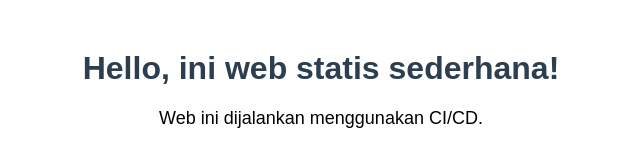
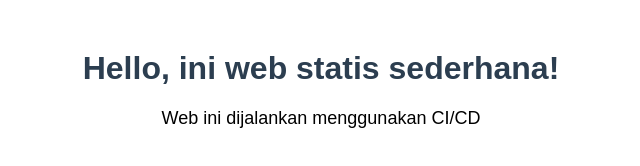
Before and after one commit to ilhamabi/project-devops-uts, a plain HTML site: page index.html in a window 1280 px wide. Shown: the full height of the page, 319-959 px from the left. Drawn offline with Linux system fonts and the light colour scheme.

```diff
--- a/index.html
+++ b/index.html
@@ -20,6 +20,6 @@
   </head>
   <body>
     <h1>Hello, ini web statis sederhana!</h1>
-    <p>Web ini dijalankan menggunakan CI/CD.</p>
+    <p>Web ini dijalankan menggunakan CI/CD</p>
   </body>
 </html>
```
